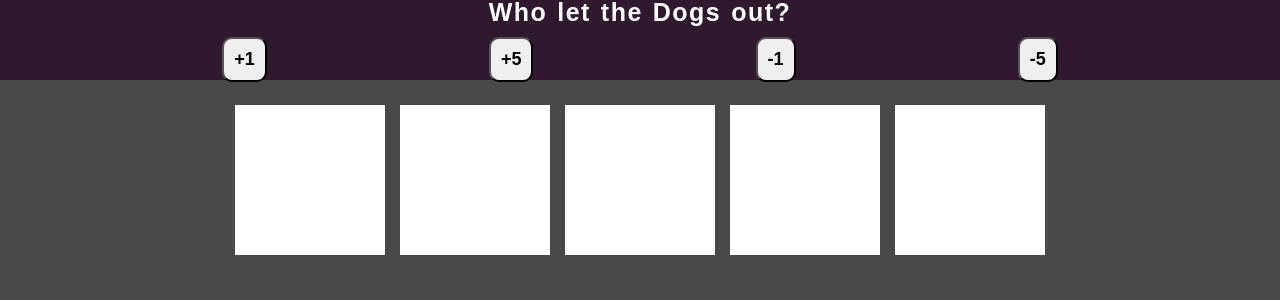
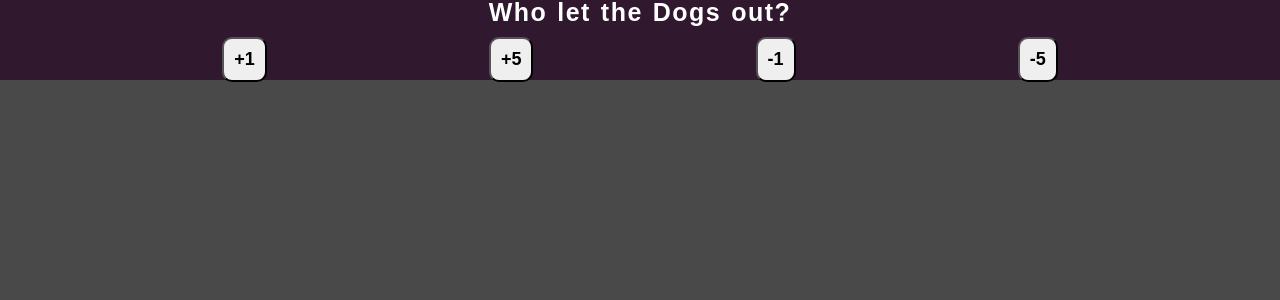
Before and after one commit to TyGrim/dog-api-app, a React (Create React App) app: page / in a window 1280 px wide. Shown: the top 300 px of the page. Built offline with nearby package versions, Linux system fonts and the light colour scheme.

Commit message:
dom imgs load unstyled

```diff
--- a/src/App.js
+++ b/src/App.js
@@ -9,7 +9,12 @@ import "./App.scss";
 // show loading until image populates
 
 function ImageBox({ imageUrl }) {
-  return <div className="ImageBox"></div>;
+  console.log(imageUrl);
+  return (
+    <div className="ImageBox">
+      <img src={imageUrl} alt="Dog" />
+    </div>
+  );
 }
 
 function App() {
@@ -22,13 +27,15 @@ function App() {
     if (count === 5) {
       baseUrl += "/5";
     }
-    const result = await fetch(baseUrl);
-    const dogUrls = await result.json();
-    console.log(dogUrls);
+    if (count > 0) {
+      const result = await fetch(baseUrl);
+      const returnVal = await result.json();
+      const dogUrls = returnVal.message;
 
-    if (count > 0) {
-      for (let i = 0; i < totalCount; i++) {
-        newImageUrls.push("");
+      if (Array.isArray(dogUrls)) {
+        dogUrls.forEach((url) => newImageUrls.push(url));
+      } else {
+        newImageUrls.push(dogUrls);
       }
     }
 
@@ -60,11 +67,9 @@ function App() {
         </form>
       </section>
       <section className="Gallery">
-        <div className="ImageBox"></div>
-        <div className="ImageBox"></div>
-        <div className="ImageBox"></div>
-        <div className="ImageBox"></div>
-        <div className="ImageBox"></div>
+        {imageUrls.map((imageUrl, i) => (
+          <ImageBox key={i} imageUrl={imageUrl} />
+        ))}
       </section>
     </div>
   );
```
